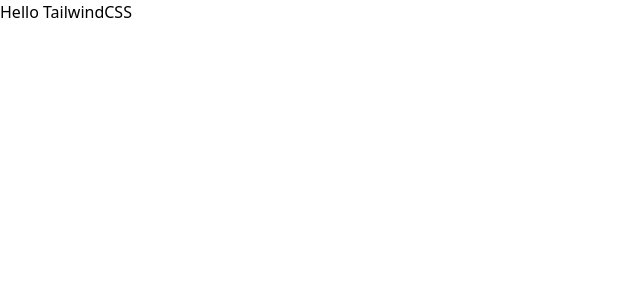
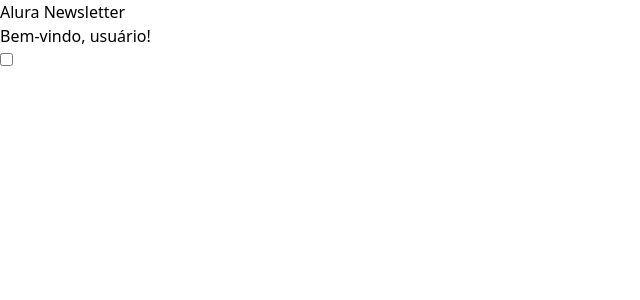
Before and after one commit to Melksedeque/alura-newsletter, a React (Vite) app: page / in a window 1280 px wide. Shown: the top 300 px of the page, without its empty margins (0-640 px from the left). Built offline with nearby package versions, Linux system fonts and the light colour scheme.

Commit message:
Chamada de Header no App

```diff
--- a/src/App.tsx
+++ b/src/App.tsx
@@ -1,7 +1,9 @@
+import Header from "./components/Header"
+
 function App() {
   return (
     <>
-      <h1>Hello TailwindCSS</h1>
+    <Header />
     </>
   )
 }
```
